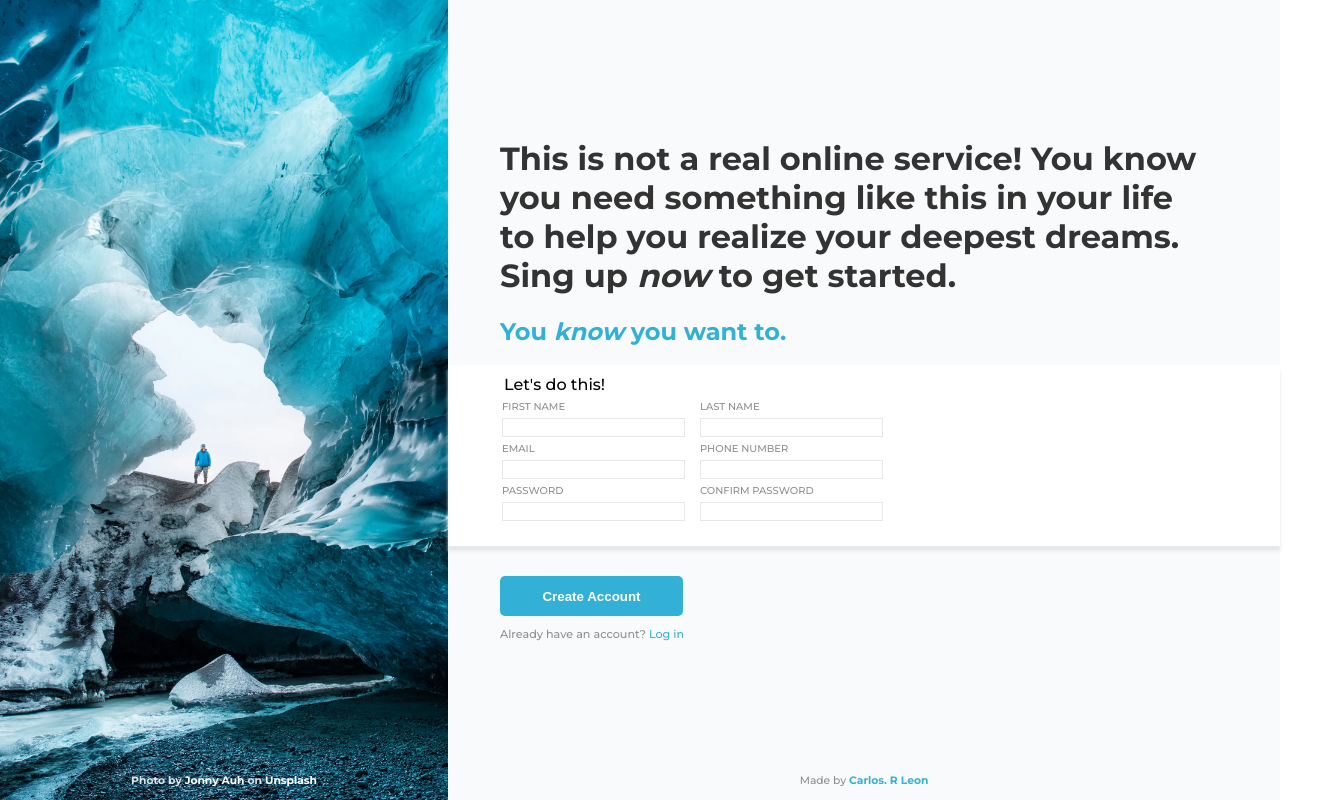
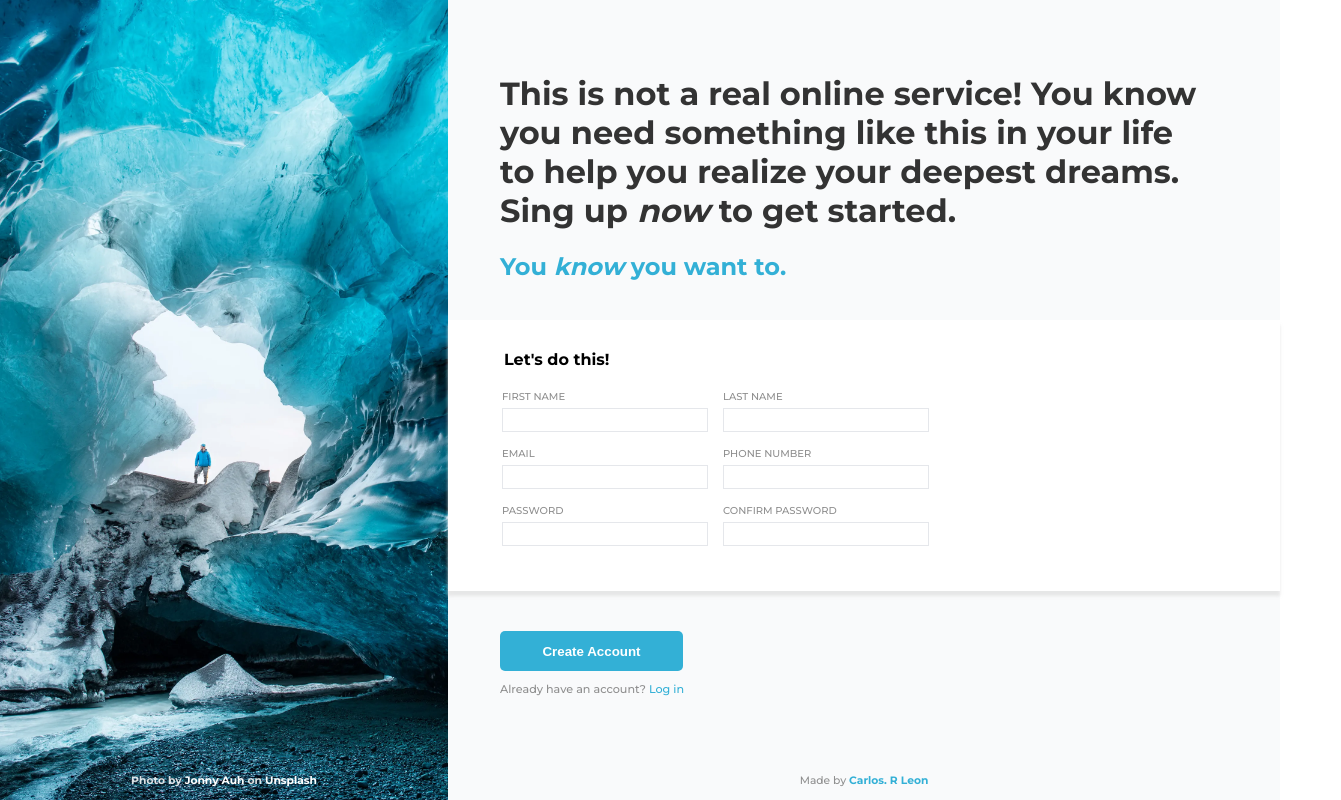
Before and after one commit to CarlosLeon0831/sign-up-form, a plain HTML site: page index.html in a window 1280 px wide. Shown: the whole page, 1341 px wide, since content can reach past the window. Drawn offline with Linux system fonts and the light colour scheme.

Commit message:
Improve spacing between elements

```diff
--- a/style.css
+++ b/style.css
@@ -30,6 +30,7 @@ fieldset {
 
 legend {
   font-size: 1rem;
+  font-weight: 700;
 }
 
 label,
@@ -40,6 +41,7 @@ input {
 label {
   color: #8f8f8f;
   font-size: 10px;
+  margin-top: 15px;
 }
 
 .input:focus {
@@ -52,6 +54,8 @@ label {
 }
 
 input {
+  width: 200px;
+  height: 20px;
   margin: 5px 0;
   border: 1px solid #e5e7eb;
 }
@@ -88,6 +92,7 @@ footer {
   padding: 0 52px;
   width: 700px;
   font-weight: 700;
+  margin-bottom: 20px;
 }
 
 .sing-up__text h2 {
@@ -96,7 +101,7 @@ footer {
 
 .sing-up__form__container {
   background: #ffffff;
-  padding: 10px;
+  padding: 30px;
   padding-left: 40px;
   box-shadow: 0px 5px 3px 0px rgba(224,224,224,0.75);
 -webkit-box-shadow: 0px 5px 3px 0px rgba(224,224,224,0.75);
@@ -119,7 +124,7 @@ footer {
 }
 
 .create-account {
-  padding: 30px 52px;
+  padding: 40px 52px;
 }
 
 .create-account p {
```
